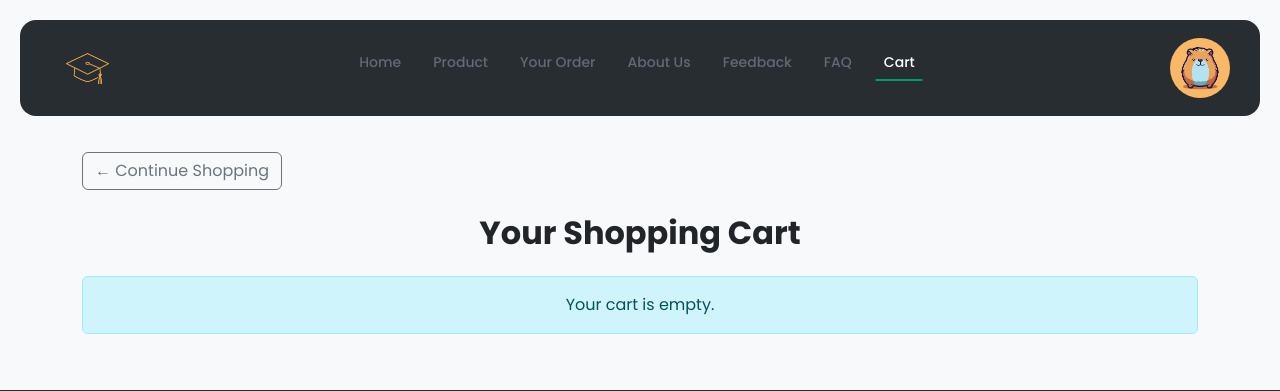
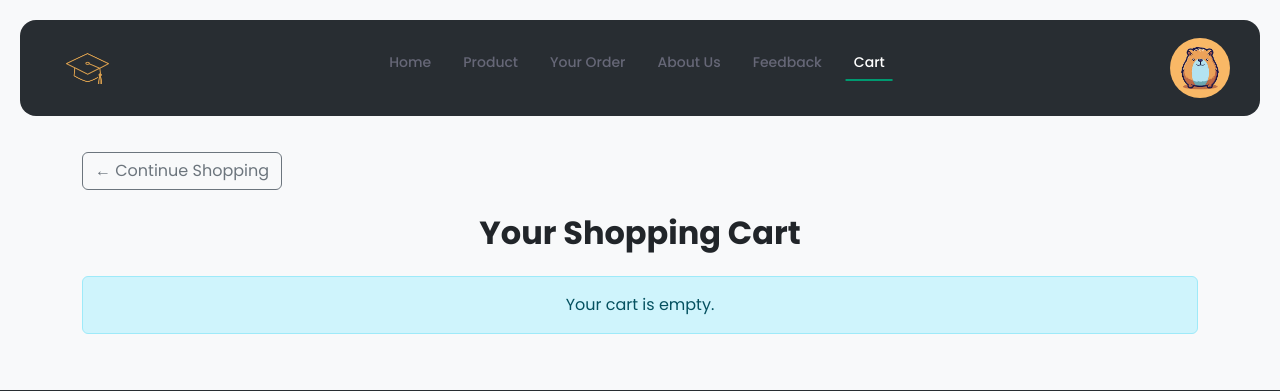
Before and after one commit to ThingWei/CloudPHP, a PHP site: page /cart.php in a window 1280 px wide. Shown: the top 391 px of the page. Run offline with PHP 8.4, Linux system fonts and the light colour scheme; a user stored in the database is signed in; data comes from the database, SQL or seed files in the repository; data that the repository does not hold is empty.

Commit message:
removed faq from navbar

```diff
--- a/RizzyTempo/headerUser.php
+++ b/RizzyTempo/headerUser.php
@@ -10,7 +10,7 @@ $currentPage = basename($_SERVER['PHP_SELF']);
         <div class="offcanvas offcanvas-end" tabindex="-1" id="offcanvasNavbar" aria-labelledby="offcanvasNavbarLabel">
             <div class="offcanvas-header">
                 <h5 class="offcanvas-title" id="offcanvasNavbarLabel">
-                    <img class="mslogo" src="img/music.png"> &nbsp; RT Music Society
+                    <img class="mslogo" src="img2/graduationcap.png">
                 </h5>
                 <button type="button" class="btn-close" data-bs-dismiss="offcanvas" aria-label="Close"></button>
             </div>
@@ -32,9 +32,6 @@ $currentPage = basename($_SERVER['PHP_SELF']);
                         <a class="nav-link mx-lg-2 <?= $currentPage == 'feedback.php' ? 'active text-white' : '' ?>" href="feedback.php">Feedback</a>
                     </li>
                     <li class="nav-item">
-                        <a class="nav-link mx-lg-2 <?= $currentPage == 'faq.php' ? 'active text-white' : '' ?>" href="faq.php">FAQ</a>
-                    </li>
-                    <li class="nav-item">
                         <a class="nav-link mx-lg-2 <?= $currentPage == 'cart.php' ? 'active text-white' : '' ?>" href="cart.php">Cart</a>
                     </li>
                 </ul>
```
